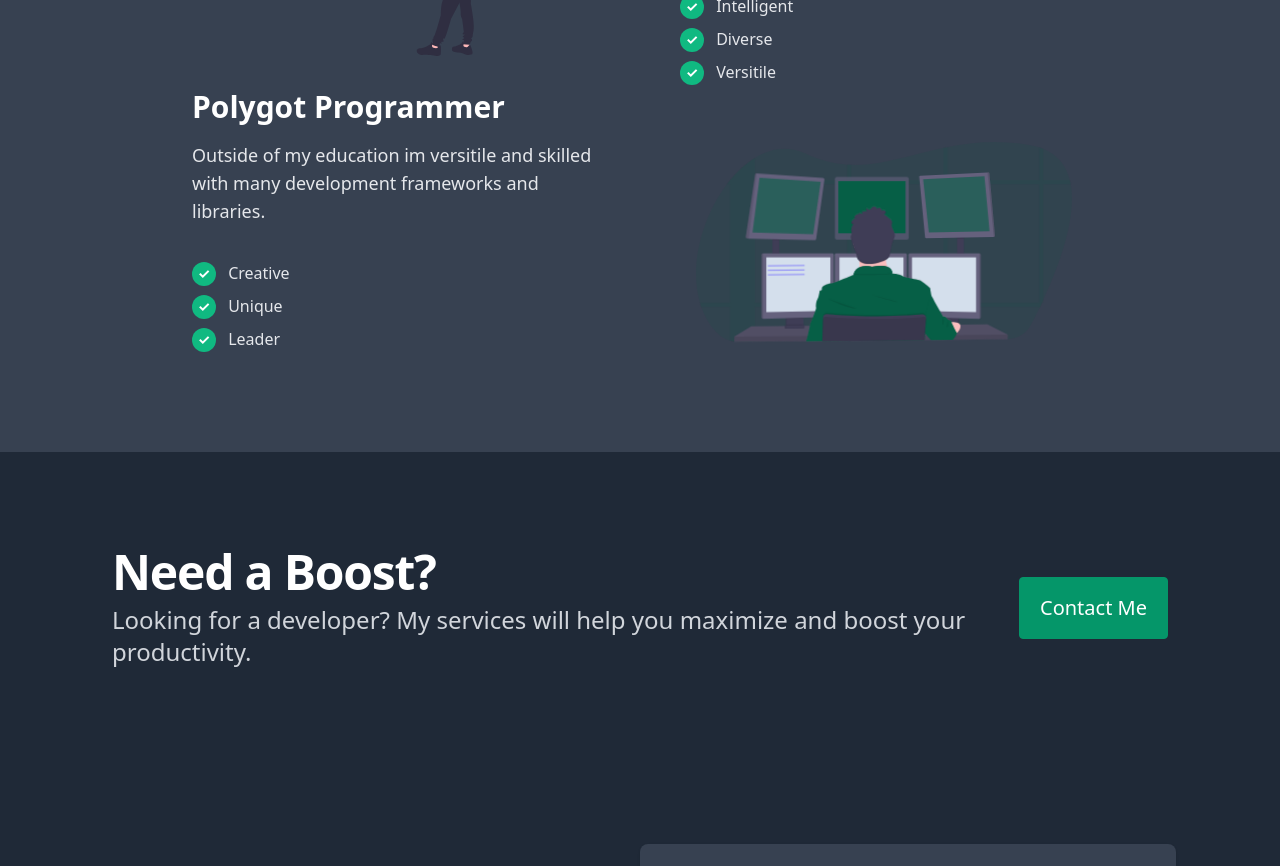
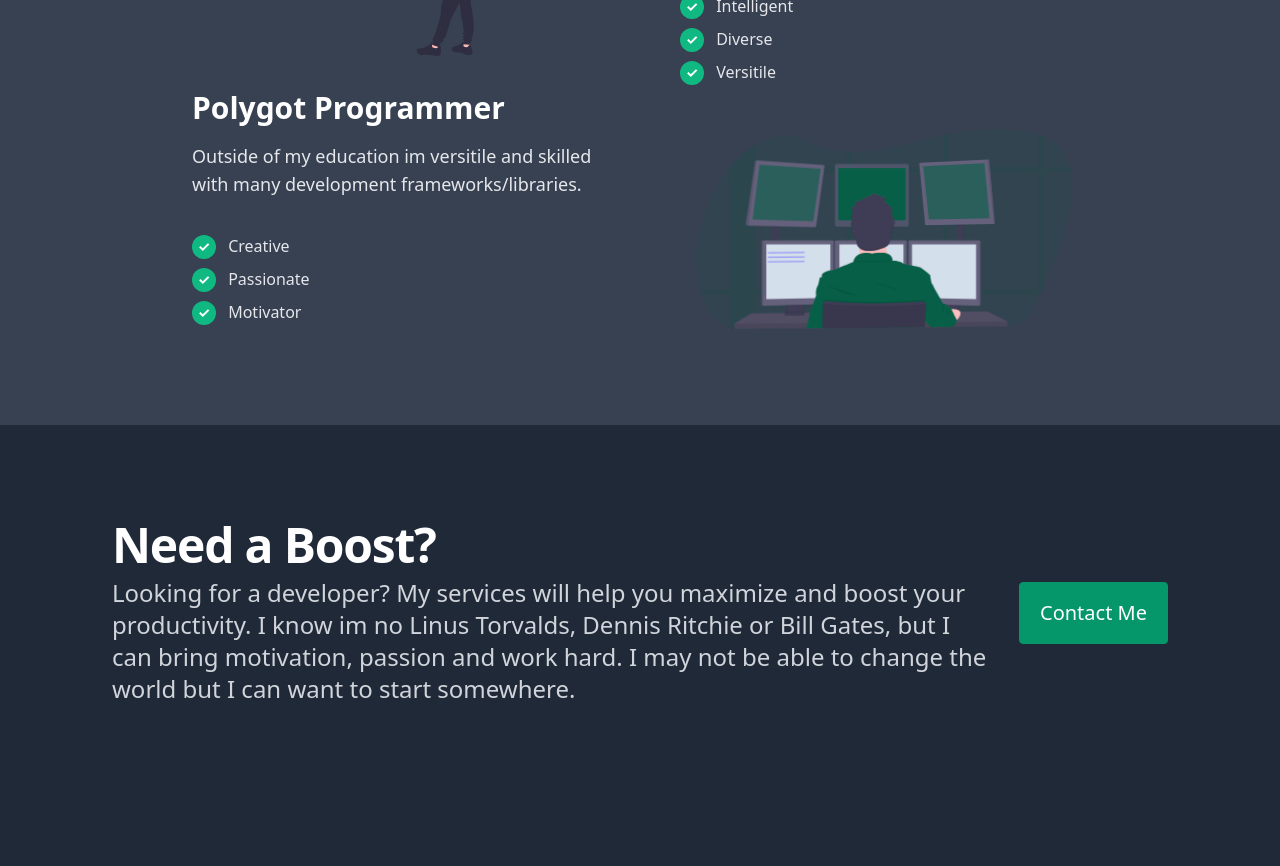
Before and after one commit to quelchx/quelchx.com, a Next.js app: page / in a window 1280 px wide. Shown: the part 1320-2186 px from the top of the page. Built offline with nearby package versions, Linux system fonts and the light colour scheme; grey boxes are pictures that could not be loaded.

Commit message:
small changes

```diff
--- a/components/Content.jsx
+++ b/components/Content.jsx
@@ -53,7 +53,7 @@ export default function Content() {
             </h2>
             <p className="pt-4 pb-8 m-0 leading-7 dark:text-gray-200 text-gray-700 border-0 border-gray-300 sm:pr-10 lg:text-lg">
               Outside of my education im versitile and skilled with many
-              development frameworks and libraries.
+              development frameworks/libraries.
             </p>
             <ul className="p-0 m-0 leading-6 border-0 border-gray-300">
               <li className="shuffle box-border relative py-1 pl-0 text-left dark:text-gray-200 text-gray-500 border-solid">
@@ -66,13 +66,13 @@ export default function Content() {
                 <span className="inline-flex items-center justify-center w-6 h-6 mr-2 text-white bg-green-500 rounded-full">
                   <span className="text-sm font-bold">✓</span>
                 </span>{" "}
-                Unique
+                Passionate
               </li>
               <li className="shuffle box-border relative py-1 pl-0 text-left dark:text-gray-200 text-gray-500 border-solid">
                 <span className="inline-flex items-center justify-center w-6 h-6 mr-2 text-white bg-green-500 rounded-full">
                   <span className="text-sm font-bold">✓</span>
                 </span>{" "}
-                Leader
+                Motivator
               </li>
             </ul>
           </AOS>
--- a/pages/index.jsx
+++ b/pages/index.jsx
@@ -31,7 +31,10 @@ export default function Home() {
                 </h2>
                 <p className="mt-2 text-xl text-left dark:text-gray-300 text-gray-900 border-0 border-gray-200 sm:text-2xl">
                   Looking for a developer? My services will help you maximize
-                  and boost your productivity.
+                  and boost your productivity. I know im no Linus Torvalds, Dennis Ritchie or
+                  Bill Gates, but I can bring motivation, passion and work hard.
+                  I may not be able to change the world but I can want to start
+                  somewhere.
                 </p>
               </div>
               <a
```
Also changed, not shown: routes/index.js (deleted, +0 -22 lines).
